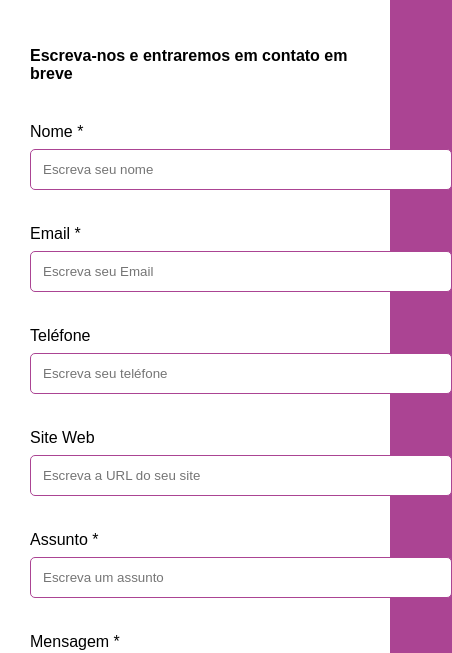
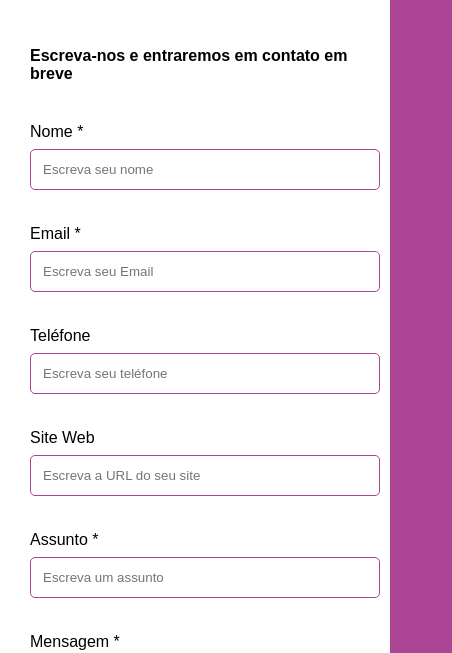
Before and after one commit to ViniciusDosReis/projeto-formulario, a plain HTML site: page index.html in a window 390 px wide. Shown: the part 191-844 px from the top of the page, 452 px wide, since content can reach past the window. Drawn offline with Linux system fonts and the light colour scheme.

Commit message:
ajuste de pequenos erros de reponsividade

```diff
--- a/style.css
+++ b/style.css
@@ -15,7 +15,7 @@ body {
 .formulario {
     margin-top: 80px;
     margin-bottom: 80px;
-    width: 100%;
+    max-width: 485px;
     border-radius: 10px;
     background-color: white;
 }
@@ -61,7 +61,10 @@ form {
 }
 
 @media screen and (max-width: 600px) {
-    .formulario {
-        width: 100%
-    }
+   .formulario {
+    width: 100vw;
+   }
+   .formulario input, .formulario textarea {
+    width: 350px;
+   }
 }
```
